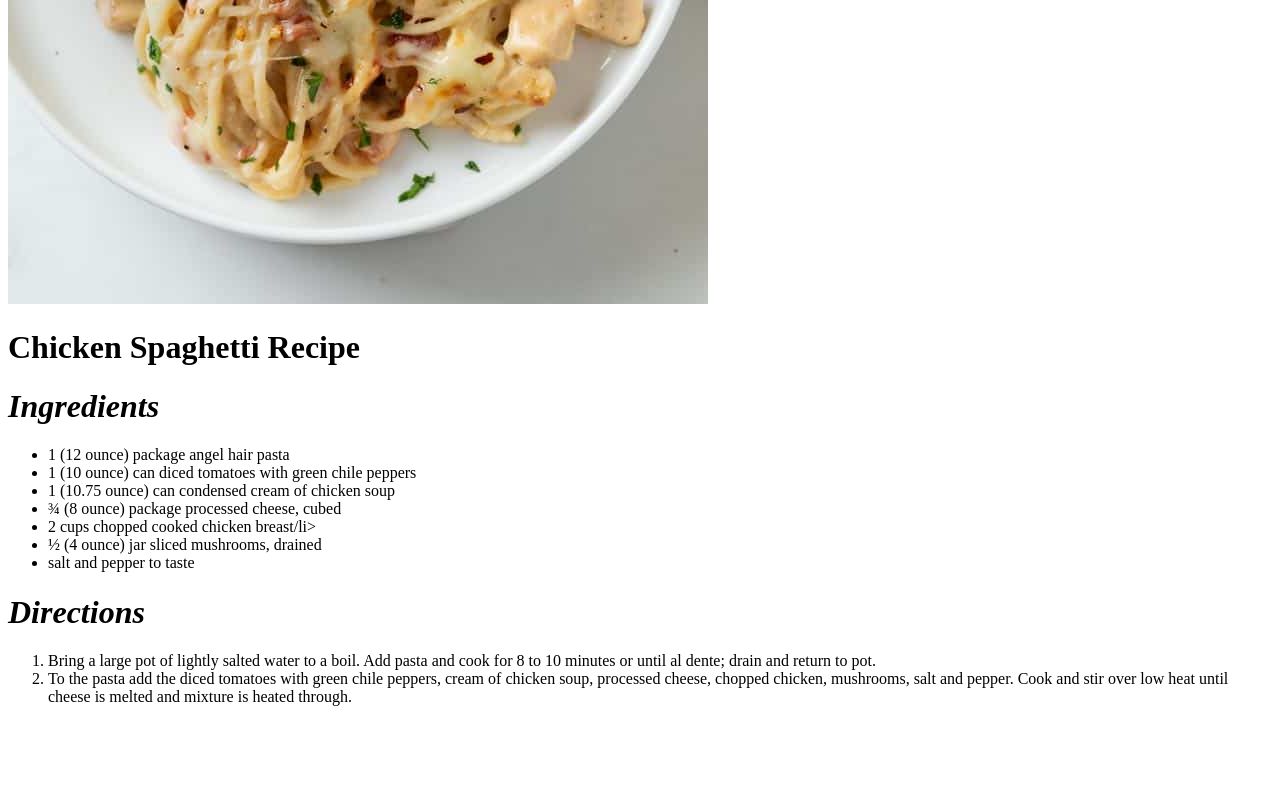
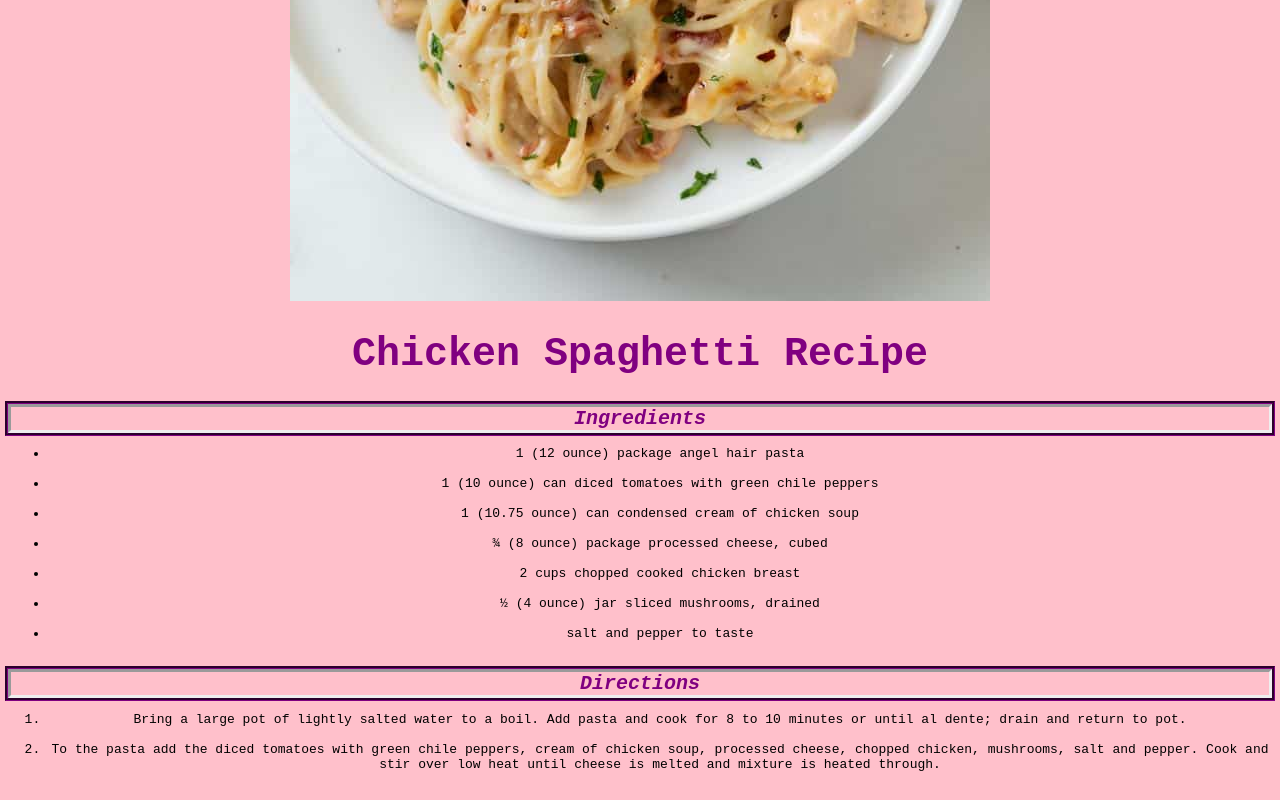
Before and after one commit to dalenfitzgerald/odin-recipes, a plain HTML site: page recipes/chickenspaghetti.html in a window 1280 px wide. Shown: the part 608-1408 px from the top of the page. Before the commit the page ends 1330 px from the top, so only its background shows below. Drawn offline with Linux system fonts and the light colour scheme.

Commit message:
added css styling to recipes & finished tutorial

```diff
--- a/recipes/chickenspaghetti.html
+++ b/recipes/chickenspaghetti.html
@@ -2,7 +2,8 @@
 <html lang="en">
     <head>
         <meta charset="utf-8">
-        <title>Odin Recipes</title>
+        <title>Odin Recipes: Chicken Spaghetti</title>
+        <link rel="stylesheet" href="style.css">
     </head>
 
     <body>
@@ -11,26 +12,26 @@
         </p>
         <h1>Chicken Spaghetti Recipe</h1>
         <p>
-            <h1><em>Ingredients</em></h1>
+            <h1 class="miniheader"><em>Ingredients</em></h1>
         </p>
         <p>
             <ul>
-                <li>1 (12 ounce) package angel hair pasta</li>
-                <li>1 (10 ounce) can diced tomatoes with green chile peppers</li>
-                <li>1 (10.75 ounce) can condensed cream of chicken soup</li>
-                <li>¾ (8 ounce) package processed cheese, cubed</li>
-                <li>2 cups chopped cooked chicken breast/li>
-                <li>½ (4 ounce) jar sliced mushrooms, drained</li>
-                <li>salt and pepper to taste</li>
+                <li>1 (12 ounce) package angel hair pasta</li><br>
+                <li>1 (10 ounce) can diced tomatoes with green chile peppers</li><br>
+                <li>1 (10.75 ounce) can condensed cream of chicken soup</li><br>
+                <li>¾ (8 ounce) package processed cheese, cubed</li><br>
+                <li>2 cups chopped cooked chicken breast</li><br>
+                <li>½ (4 ounce) jar sliced mushrooms, drained</li><br>
+                <li>salt and pepper to taste</li><br>
             </ul>
         </p>
         <p>
-            <h1><em>Directions</em></h1>
+            <h1 class="miniheader"><em>Directions</em></h1>
         </p>
          <p>
             <ol>
-                <li>Bring a large pot of lightly salted water to a boil. Add pasta and cook for 8 to 10 minutes or until al dente; drain and return to pot.</li>
-                <li>To the pasta add the diced tomatoes with green chile peppers, cream of chicken soup, processed cheese, chopped chicken, mushrooms, salt and pepper. Cook and stir over low heat until cheese is melted and mixture is heated through.</li>
+                <li>Bring a large pot of lightly salted water to a boil. Add pasta and cook for 8 to 10 minutes or until al dente; drain and return to pot.</li><br>
+                <li>To the pasta add the diced tomatoes with green chile peppers, cream of chicken soup, processed cheese, chopped chicken, mushrooms, salt and pepper. Cook and stir over low heat until cheese is melted and mixture is heated through.</li><br>
             </ol>
         </p>
     </body>
--- /dev/null
+++ b/recipes/style.css
@@ -0,0 +1,20 @@
+*
+{
+    background-color: pink;
+    text-align: center;
+    font-family: monospace;
+}
+
+h1
+{
+    color: purple;
+    font-size: 40px;
+}
+
+.miniheader
+{
+    font-size: 20px;
+    border-style: inset;
+    outline-style: groove;
+
+}
```
Also changed, not shown: recipes/bananabread.html (+10 -9 lines), recipes/screwdriver.html (+10 -9 lines).
